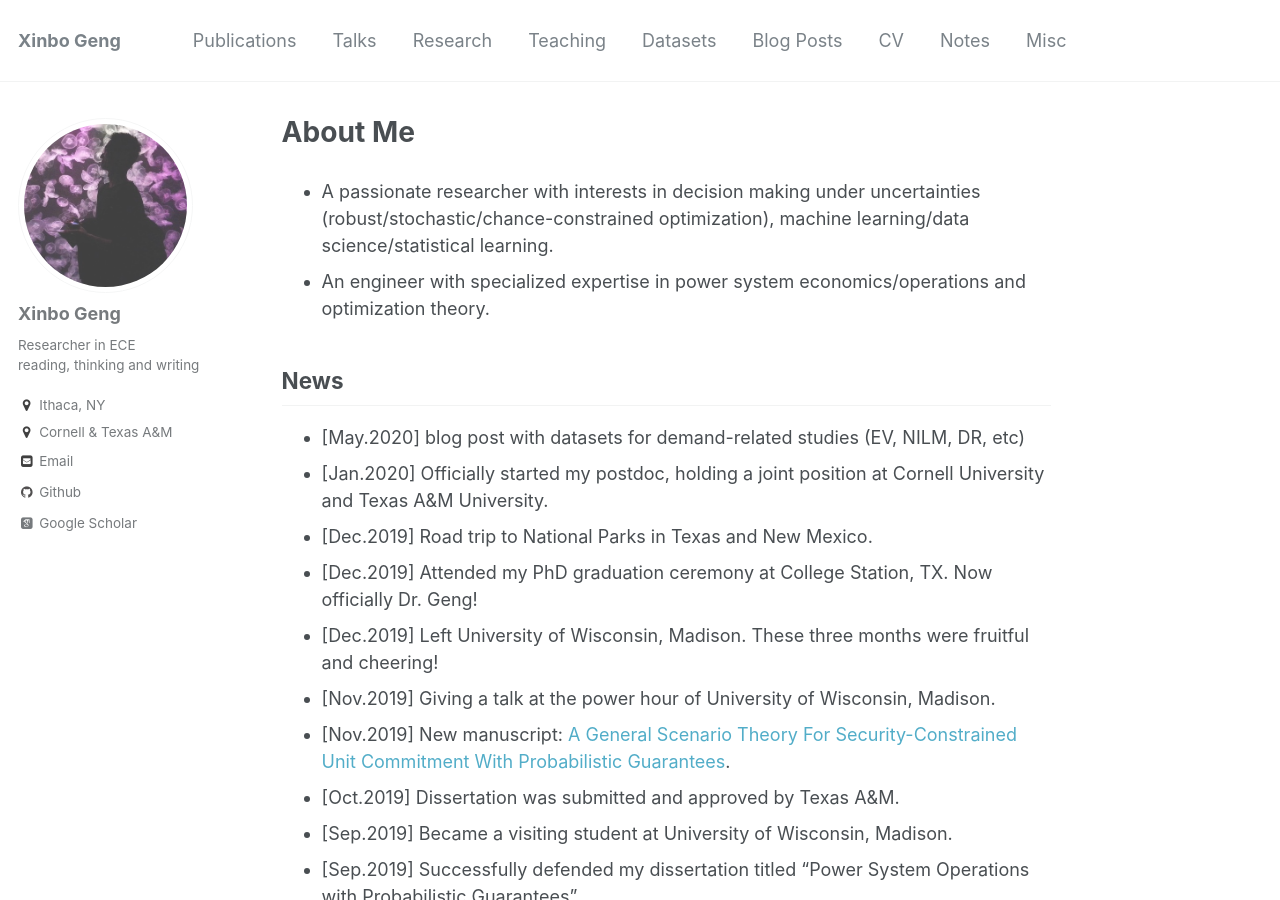
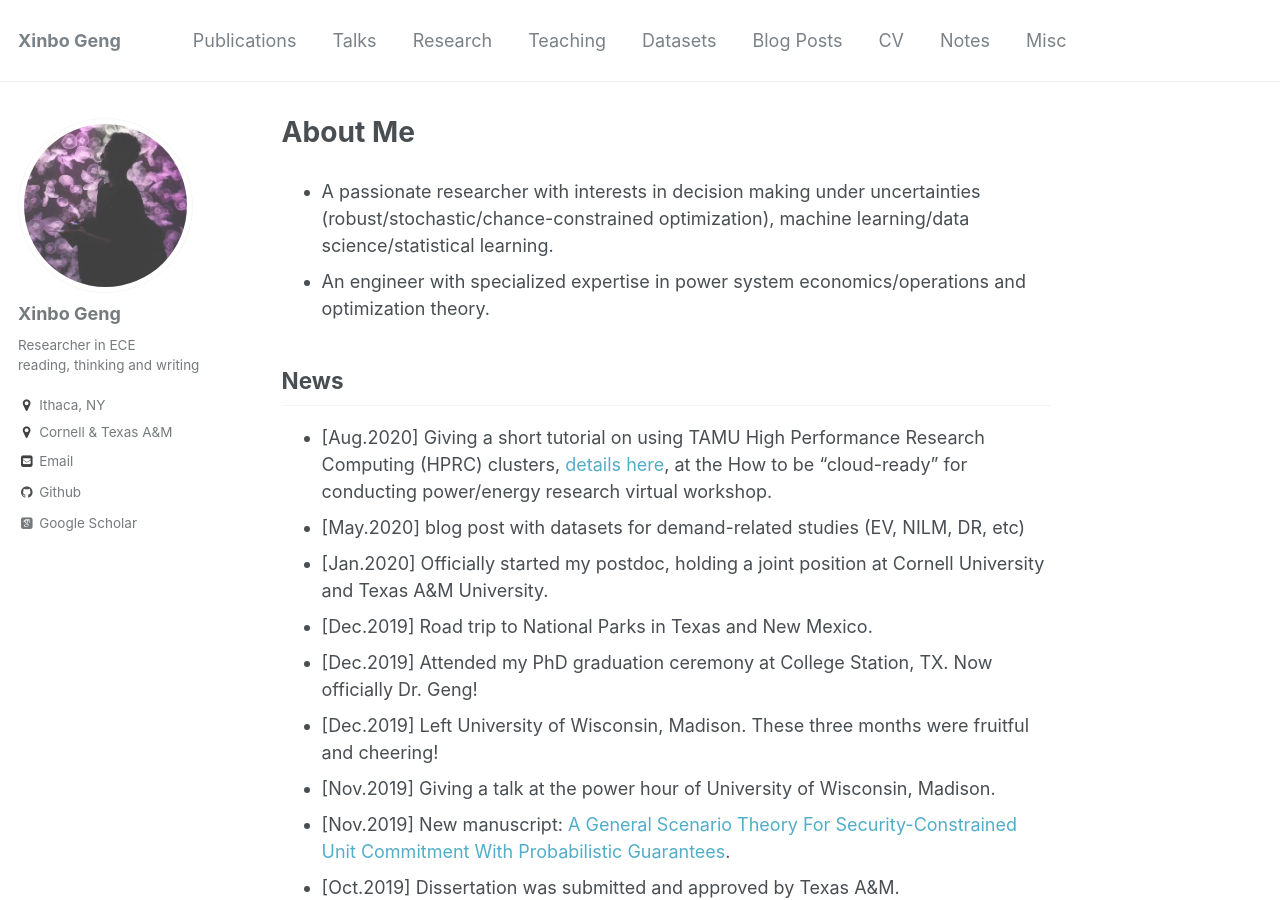
Before and after one commit to xb00dx/xb00dx.github.io, a Jekyll site: the page built from _pages/about.md, in a window 1280 px wide and 900 px high. Built offline with Jekyll 4.4.1, drawn with Linux system fonts in a browser that asks for light colours; some web fonts are replaced.

Commit message:
link here

```diff
--- a/_pages/about.md
+++ b/_pages/about.md
@@ -12,6 +12,7 @@ redirect_from:
 - An engineer with specialized expertise in power system economics/operations and optimization theory.
 
 ## News
+- \[Aug.2020\] Giving a short tutorial on using TAMU High Performance Research Computing (HPRC) clusters, [details here](https://xb00dx.github.io/posts/tamu-hprc/), at the How to be "cloud-ready" for conducting power/energy research virtual workshop.
 - \[May.2020\] blog post with datasets for demand-related studies (EV, NILM, DR, etc)
 - \[Jan.2020\] Officially started my postdoc, holding a joint position at Cornell University and Texas A&M University.
 - \[Dec.2019\] Road trip to National Parks in Texas and New Mexico.
```
